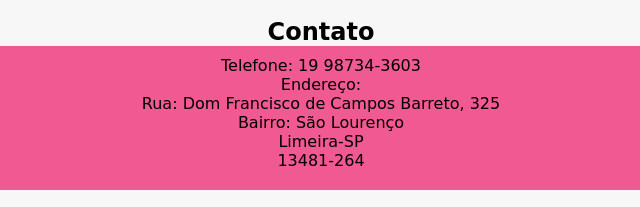
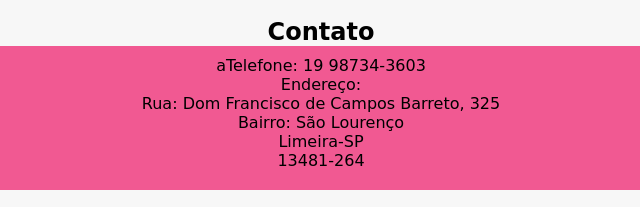
Before and after one commit to EdgarCalisto/Site3Sis, a plain HTML site: page index.html in a window 1280 px wide. Shown: the part 977-1184 px from the top of the page, 319-959 px from the left. Drawn offline with Linux system fonts and the light colour scheme; a web font is replaced by a local one.

Commit message:
Update index.html

```diff
--- a/index.html
+++ b/index.html
@@ -44,7 +44,7 @@
 
     <h2>Contato</h2>
     <p>
-        Telefone: 19 98734-3603<br>
+        aTelefone: 19 98734-3603<br>
         Endereço: <br>
         Rua: Dom Francisco de Campos Barreto, 325<br>
         Bairro: São Lourenço<br>
```
